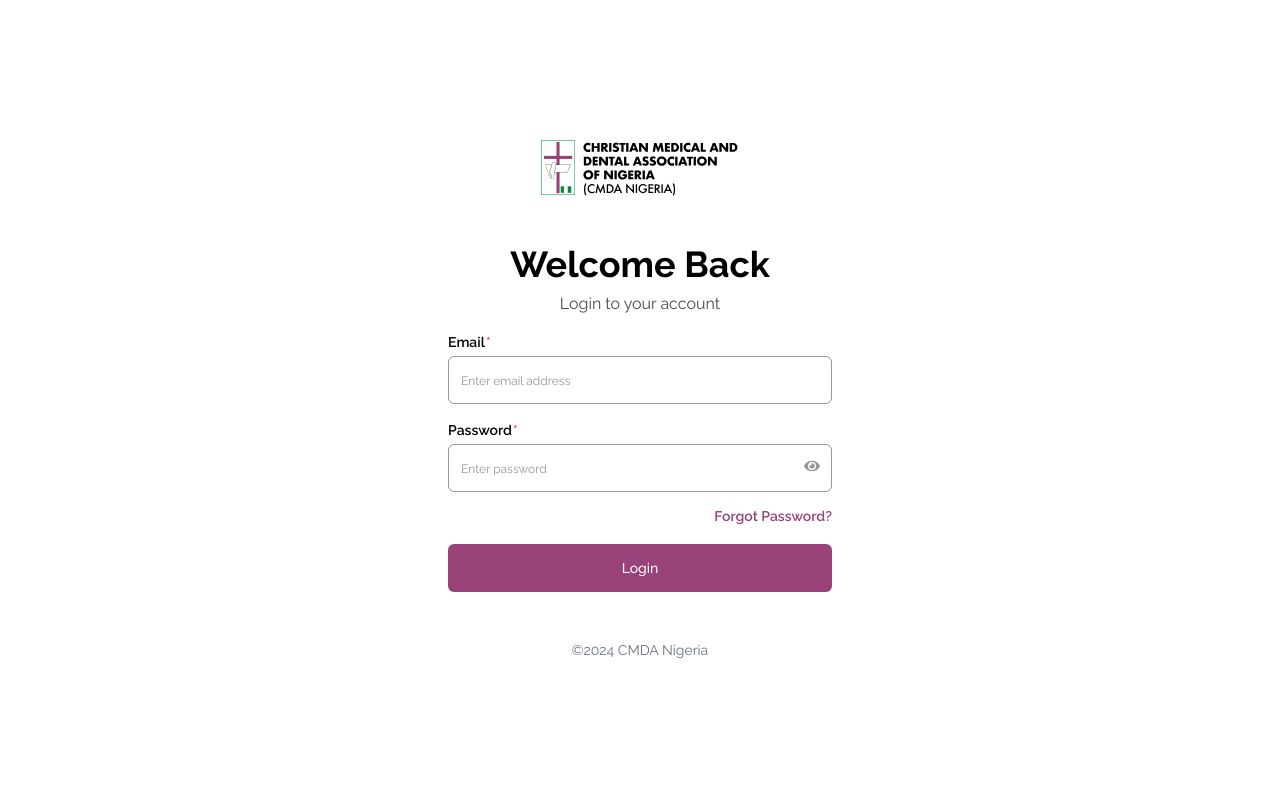
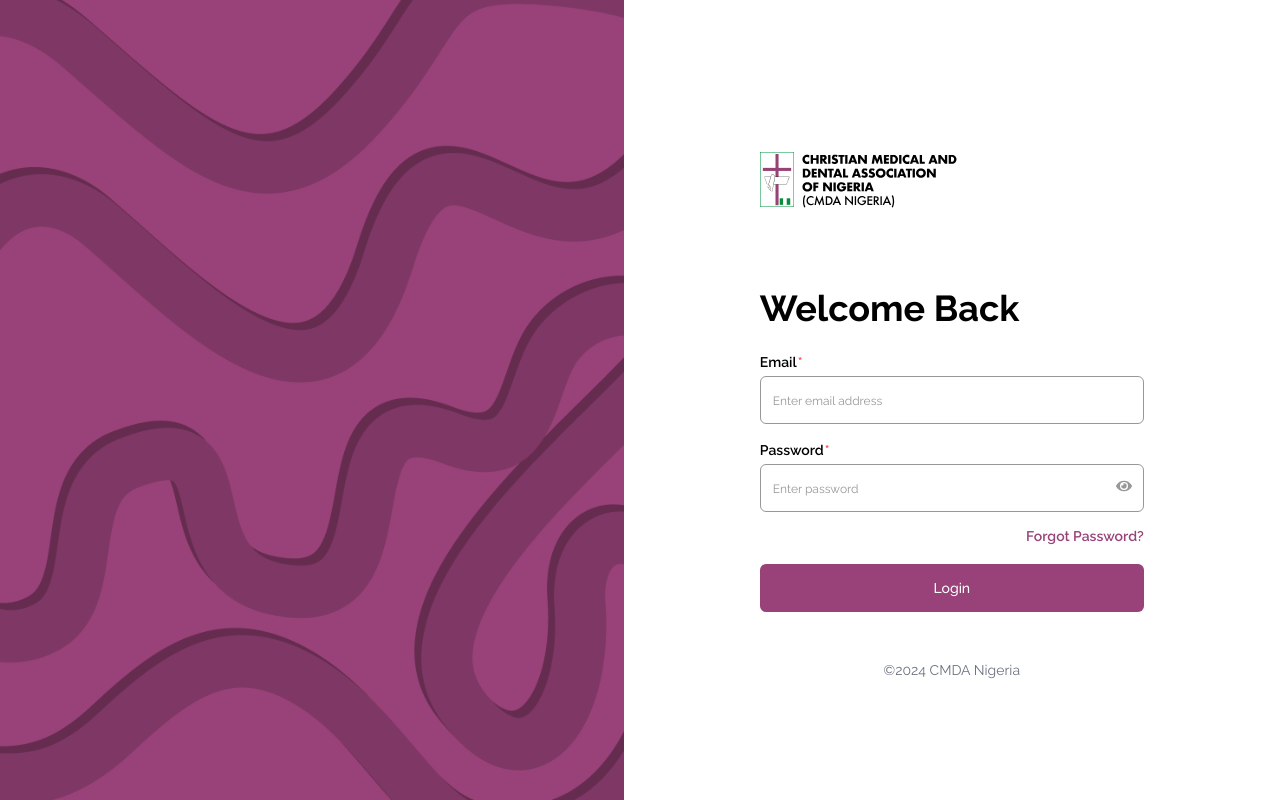
Before and after one commit to Danisoft100/CMDA-Admin, a React (Vite) app: page /login in a window 1280 px wide. Built offline with nearby package versions, Linux system fonts and the light colour scheme; no server answers.

Commit message:
feat: admin login, forgot-password and reset-password screen

```diff
--- a/src/layouts/AuthLayout/AuthLayout.jsx
+++ b/src/layouts/AuthLayout/AuthLayout.jsx
@@ -1,17 +1,31 @@
 import Logo from "~/components/Global/Logo/Logo";
-import { Outlet } from "react-router-dom";
+import { Outlet, useLocation } from "react-router-dom";
 import { classNames } from "~/utilities/classNames";
+import authImg from "~/assets/images/auth/auth-img.png";
 
 const AuthLayout = ({ withOutlet = true, children }) => {
+  const location = useLocation();
+  const pathname = location.pathname;
+
   return (
     <div className="h-screen flex w-full">
+      <div
+        className={classNames(
+          "h-full w-full hidden lg:flex flex-col relative",
+          ["/forgot-password", "/reset-password"].includes(pathname) && "lg:hidden"
+        )}
+      >
+        <img src={authImg} className="w-full h-full  z-10 absolute inset-0" />
+      </div>
       <div
         className={classNames(
           "h-full w-full flex flex-col items-center p-4 lg:p-8 gap-4 overflow-y-auto",
           "justify-center"
         )}
       >
-        <Logo />
+        <div className={classNames("w-full px-4 md:px-8 py-8 bg-white  rounded-lg", "max-w-md")}>
+          <Logo />
+        </div>
 
         <div className={classNames("w-full px-4 md:px-8 py-8 bg-white  rounded-lg", "max-w-md")}>
           {withOutlet ? <Outlet /> : children}
--- a/src/pages/Auth/ForgotPassword/ForgotPassword.jsx
+++ b/src/pages/Auth/ForgotPassword/ForgotPassword.jsx
@@ -2,7 +2,7 @@ import { useState } from "react";
 import { useForm } from "react-hook-form";
 import TextInput from "~/components/Global/FormElements/TextInput/TextInput";
 import Button from "~/components/Global/Button/Button";
-import { Link } from "react-router-dom";
+import { Link, useNavigate } from "react-router-dom";
 import { usePasswordForgotMutation } from "~/redux/api/auth/authApi";
 import { EMAIL_PATTERN } from "~/utilities/regExpValidations";
 import { toast } from "react-toastify";
@@ -16,6 +16,8 @@ const ForgotPassword = () => {
     formState: { errors },
   } = useForm({ mode: "all" });
 
+  const navigate = useNavigate();
+
   const [openModal, setOpenModal] = useState(false);
   const [message, setMessage] = useState("");
 
@@ -27,27 +29,30 @@ const ForgotPassword = () => {
       .unwrap()
       .then((data) => {
         setMessage(data?.message);
-        setOpenModal(true);
+        toast.success("OTP resent successfully");
+        navigate("/reset-password");
       });
   };
 
-  const handleResend = () => {
-    resendOtp()
-      .unwrap()
-      .then(() => toast.success("OTP resent successfully"));
-  };
+  // const handleResend = () => {
+  //   resendOtp()
+  //     .unwrap()
+  //     .then(() => toast.success("OTP resent successfully"));
+  // };
 
   return (
     <>
       <form onSubmit={handleSubmit(handleForgotPassword)} className="space-y-6">
-        <div className="text-center">
-          <h2 className="text-3xl md:text-4xl font-bold">Forgot password?</h2>
-          <p className="text-gray-dark mt-1">Enter your email to get a reset OTP</p>
+        <div className="text-center mb-10">
+          <h2 className="text-3xl md:text-4xl font-bold">Reset password?</h2>
+          <p className="text-gray-dark text-sm max-w-72 mx-auto mt-4">
+            To reset your password, enter your email address. An OTP will be sent to your email.
+          </p>
         </div>
 
         <TextInput
           label="email"
-          title="Email Address"
+          title="Email"
           type="email"
           required={true}
           register={register}
@@ -56,7 +61,7 @@ const ForgotPassword = () => {
           rules={{ pattern: { value: EMAIL_PATTERN, message: "Enter a valid email address" } }}
         />
 
-        <div className="flex items-center gap-2 text-sm">
+        {/* <div className="flex items-center justify-end gap-2 text-sm">
           Didn&apos;t get email?
           <Button
             variant="text"
@@ -66,7 +71,7 @@ const ForgotPassword = () => {
             className="px-[8px] h-[32px]"
             onClick={handleResend}
           />
-        </div>
+        </div> */}
 
         <div className="flex flex-col">
           <Button type="submit" large className="mb-4" loading={isLoading}>
--- a/src/pages/Auth/Login/Login.jsx
+++ b/src/pages/Auth/Login/Login.jsx
@@ -35,9 +35,8 @@ const Login = () => {
 
   return (
     <div>
-      <div className="mb-4 text-center">
-        <h2 className="text-3xl md:text-4xl font-bold">Welcome Back</h2>
-        <p className="text-gray-dark mt-2">Login to your account</p>
+      <div className="mb-4 text-left">
+        <h2 className="text-3xl md:text-4xl font-bold mb-6">Welcome Back</h2>
       </div>
       <form onSubmit={handleSubmit(handleLogin)} className="grid grid-cols-1 gap-4">
         <div>
--- a/src/pages/Auth/NewPassword/NewPassword.jsx
+++ b/src/pages/Auth/NewPassword/NewPassword.jsx
@@ -2,7 +2,7 @@ import { useState } from "react";
 import { useForm } from "react-hook-form";
 import TextInput from "~/components/Global/FormElements/TextInput/TextInput";
 import Button from "~/components/Global/Button/Button";
-import { useNavigate, useSearchParams } from "react-router-dom";
+import { useNavigate } from "react-router-dom";
 import ConfirmationModal from "~/components/Global/ConfirmationModal/ConfirmationModal";
 import icons from "~/assets/js/icons";
 import { usePasswordResetMutation } from "~/redux/api/auth/authApi";
@@ -16,18 +16,18 @@ const NewPassword = () => {
   } = useForm({ mode: "all" });
 
   const navigate = useNavigate();
-  const [searchParams] = useSearchParams();
-  const token = searchParams.get("token");
 
   const [confirm, setConfirm] = useState(false);
   const [passwordReset, { isLoading }] = usePasswordResetMutation();
 
   const handleResetPassword = async (payload) => {
-    const resetData = { ...payload, token };
+    delete payload.confirmNewPassword;
+    const resetData = { ...payload };
     passwordReset(resetData)
       .unwrap()
       .then(() => setConfirm(true))
       .catch((error) => toast.error(error));
+    setConfirm(true);
   };
 
   return (
@@ -36,6 +36,17 @@ const NewPassword = () => {
       <p className=" text-gray-dark text-sm">Kindly input your New Password to Login into your account </p>
       <form className="my-6" onSubmit={handleSubmit(handleResetPassword)}>
         <div className="max-w-[480px] w-full">
+          <div className="mb-4  text-gray-500">
+            <TextInput
+              type="tel"
+              label="token"
+              required={true}
+              register={register}
+              errors={errors}
+              placeholder="Enter token sent to your email"
+              className="text-gray-500"
+            />
+          </div>
           <div className="mb-4  text-gray-500">
             <TextInput
               type="password"
```
Also changed, not shown: src/assets/images/auth/auth-img.png (added).
